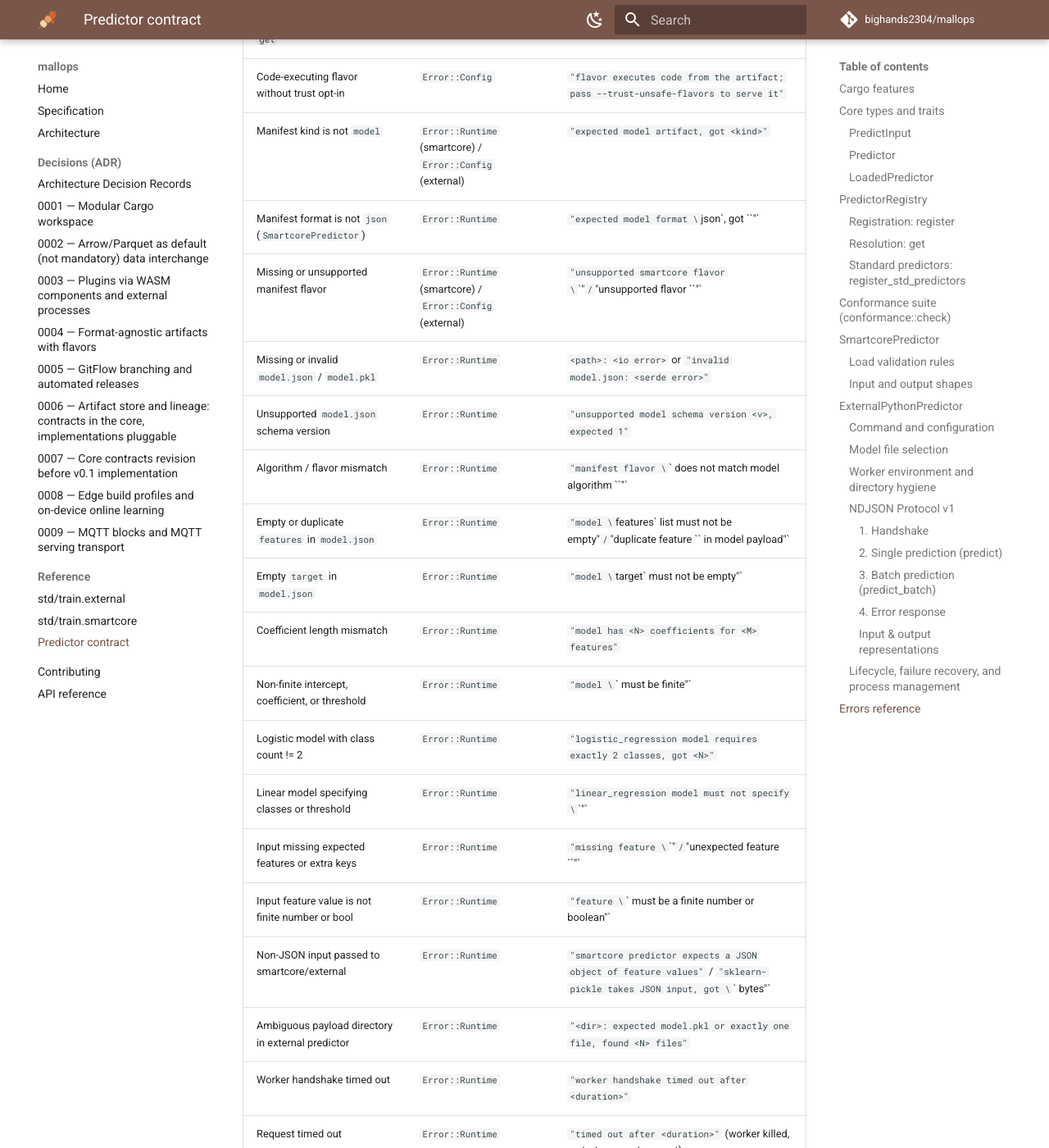
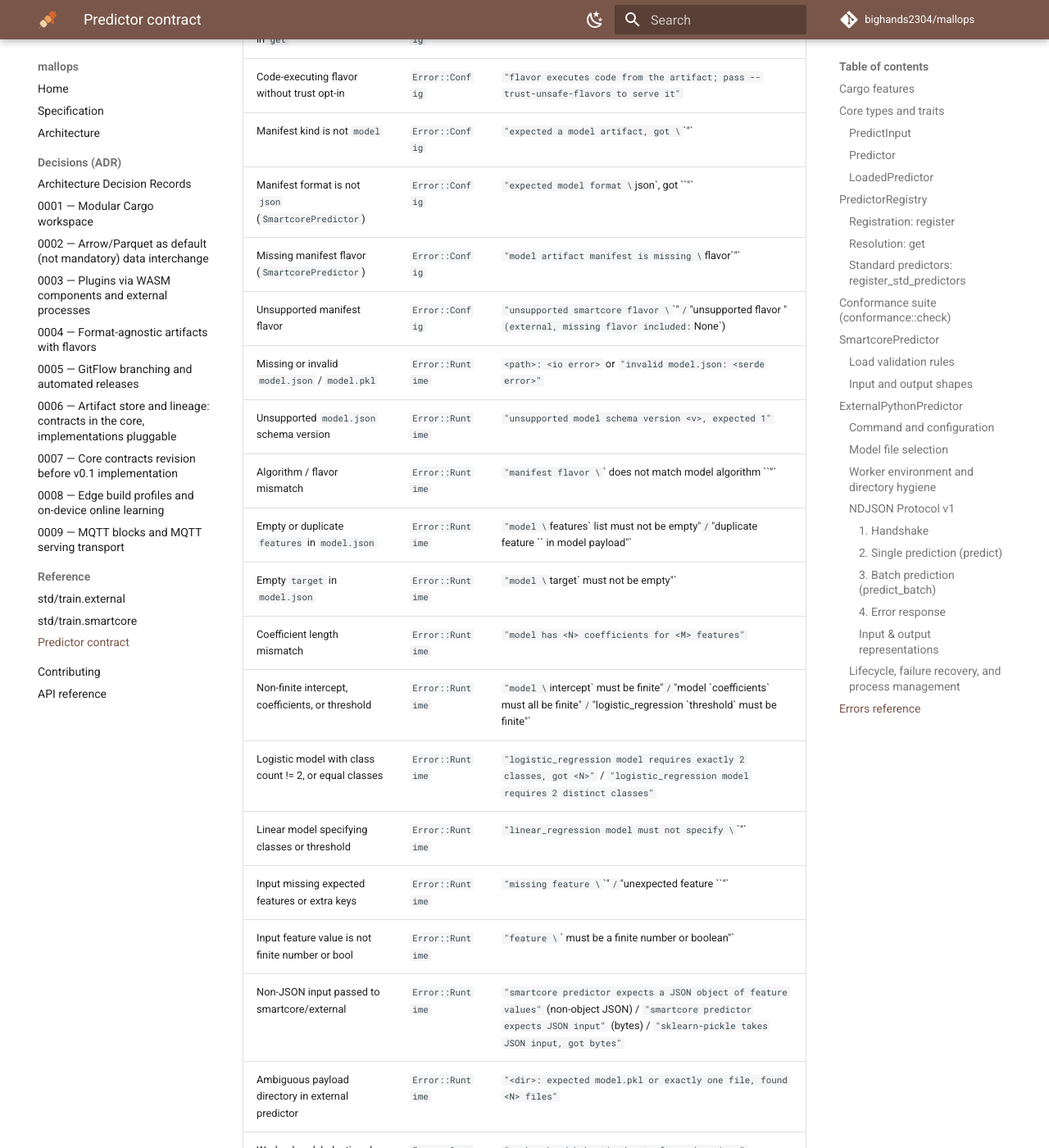
Before and after one commit to bighands2304/mallops, an MkDocs documentation site: the page built from docs/reference/predictor.md, in a window 1280 px wide and 1400 px high, scrolled down 9990 px. Shown: the whole window at 82% size. Built offline with MkDocs 1.6.1 and Material for MkDocs 9.7.7, drawn with Linux system fonts in a browser that asks for light colours; comment, search, counter and statistics services are not loaded; the version menu is left out.

Commit message:
docs: align predictor error table, ARCHITECTURE features, SPEC io_schema (#28)
Signed-off-by: bighands2304 <61188329+bighands2304@users.noreply.github.com>

```diff
--- a/docs/reference/predictor.md
+++ b/docs/reference/predictor.md
@@ -388,21 +388,22 @@ The host maps this to `Error::Runtime("worker error: ValueError: missing feature
 | Standard predictor registered twice | `Error::Validation` | `"duplicate predictor flavor `<flavor>`"` |
 | Unknown flavor requested in `get` | `Error::Config` | `"no predictor for flavor `<flavor>`"` |
 | Code-executing flavor without trust opt-in | `Error::Config` | `"flavor `<flavor>` executes code from the artifact; pass --trust-unsafe-flavors to serve it"` |
-| Manifest kind is not `model` | `Error::Runtime` (smartcore) / `Error::Config` (external) | `"expected model artifact, got <kind>"` |
-| Manifest format is not `json` (`SmartcorePredictor`) | `Error::Runtime` | `"expected model format \`json\`, got \`<format>\`"` |
-| Missing or unsupported manifest flavor | `Error::Runtime` (smartcore) / `Error::Config` (external) | `"unsupported smartcore flavor \`<flavor>\`"` / `"unsupported flavor \`<flavor>\`"` |
+| Manifest kind is not `model` | `Error::Config` | `"expected a model artifact, got \`<kind>\`"` |
+| Manifest format is not `json` (`SmartcorePredictor`) | `Error::Config` | `"expected model format \`json\`, got \`<format>\`"` |
+| Missing manifest flavor (`SmartcorePredictor`) | `Error::Config` | `"model artifact manifest is missing \`flavor\`"` |
+| Unsupported manifest flavor | `Error::Config` | `"unsupported smartcore flavor \`<flavor>\`"` / `"unsupported flavor <flavor:?>"` (external, missing flavor included: `None`) |
 | Missing or invalid `model.json` / `model.pkl` | `Error::Runtime` | `<path>: <io error>` or `"invalid model.json: <serde error>"` |
 | Unsupported `model.json` schema version | `Error::Runtime` | `"unsupported model schema version <v>, expected 1"` |
 | Algorithm / flavor mismatch | `Error::Runtime` | `"manifest flavor \`<flavor>\` does not match model algorithm \`<alg>\`"` |
 | Empty or duplicate `features` in `model.json` | `Error::Runtime` | `"model \`features\` list must not be empty"` / `"duplicate feature \`<f>\` in model payload"` |
 | Empty `target` in `model.json` | `Error::Runtime` | `"model \`target\` must not be empty"` |
 | Coefficient length mismatch | `Error::Runtime` | `"model has <N> coefficients for <M> features"` |
-| Non-finite intercept, coefficient, or threshold | `Error::Runtime` | `"model \`<field>\` must be finite"` |
-| Logistic model with class count != 2 | `Error::Runtime` | `"logistic_regression model requires exactly 2 classes, got <N>"` |
+| Non-finite intercept, coefficients, or threshold | `Error::Runtime` | `"model \`intercept\` must be finite"` / `"model \`coefficients\` must all be finite"` / `"logistic_regression \`threshold\` must be finite"` |
+| Logistic model with class count != 2, or equal classes | `Error::Runtime` | `"logistic_regression model requires exactly 2 classes, got <N>"` / `"logistic_regression model requires 2 distinct classes"` |
 | Linear model specifying classes or threshold | `Error::Runtime` | `"linear_regression model must not specify \`<field>\`"` |
 | Input missing expected features or extra keys | `Error::Runtime` | `"missing feature \`<name>\`"` / `"unexpected feature \`<name>\`"` |
 | Input feature value is not finite number or bool | `Error::Runtime` | `"feature \`<name>\` must be a finite number or boolean"` |
-| Non-JSON input passed to smartcore/external | `Error::Runtime` | `"smartcore predictor expects a JSON object of feature values"` / `"sklearn-pickle takes JSON input, got \`<type>\` bytes"` |
+| Non-JSON input passed to smartcore/external | `Error::Runtime` | `"smartcore predictor expects a JSON object of feature values"` (non-object JSON) / `"smartcore predictor expects JSON input"` (bytes) / `"sklearn-pickle takes JSON input, got bytes"` |
 | Ambiguous payload directory in external predictor | `Error::Runtime` | `"<dir>: expected model.pkl or exactly one file, found <N> files"` |
 | Worker handshake timed out | `Error::Runtime` | `"worker handshake timed out after <duration>"` |
 | Request timed out | `Error::Runtime` | `"timed out after <duration>"` (worker killed, restarts on next request) |
```
Also changed, not shown: docs/ARCHITECTURE.md (+1 -1 lines), docs/SPEC.md (+1 -1 lines).
